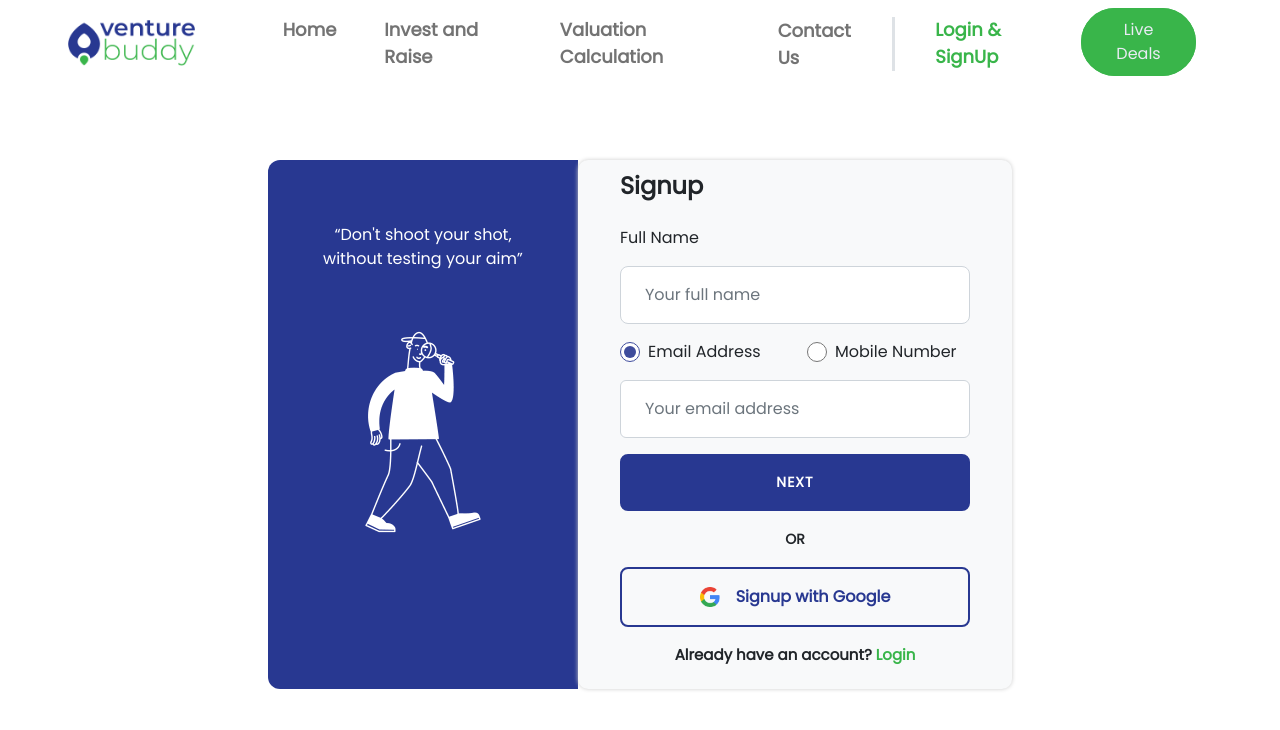
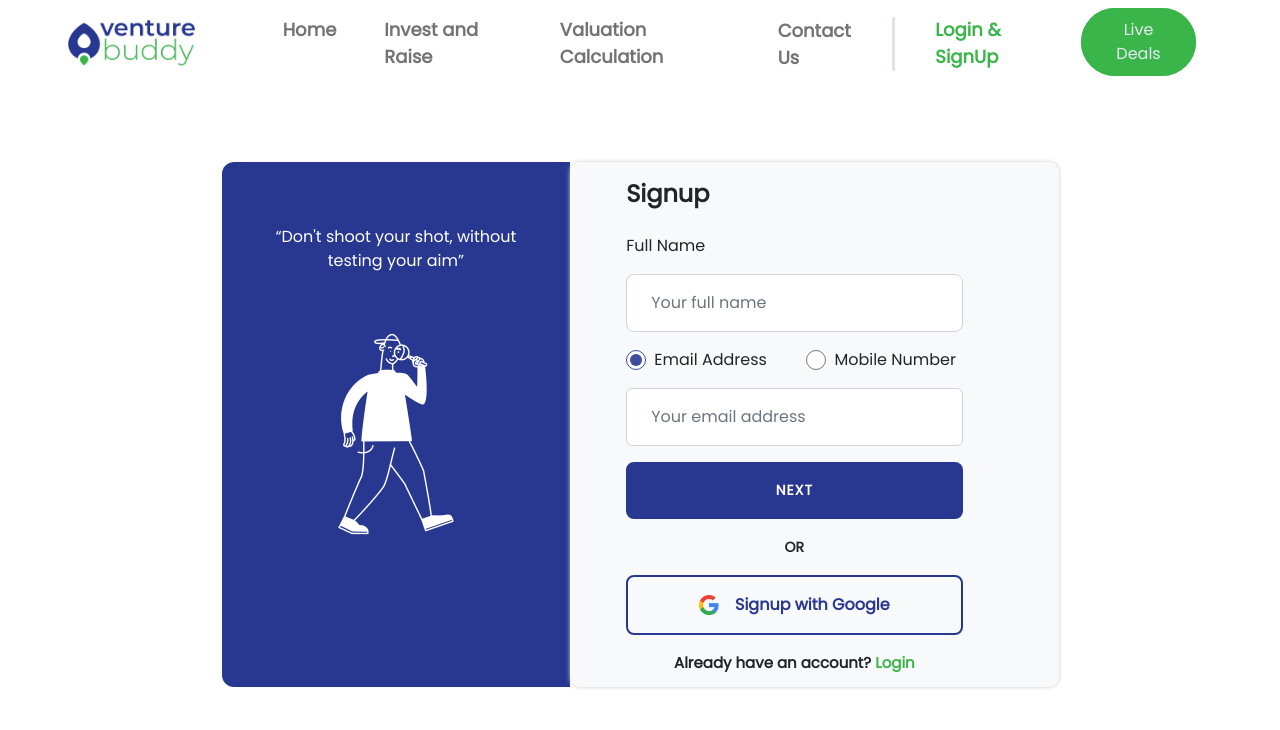
Before and after one commit to dheerajhemachandran/venturebuddy-google-auth, a React (Create React App) app: page /register in a window 1280 px wide. Shown: the top 730 px of the page. Built offline with nearby package versions, Linux system fonts and the light colour scheme.

Commit message:
terms and conditions added

```diff
--- a/src/App.css
+++ b/src/App.css
@@ -352,7 +352,15 @@ section {
 }
 
 #register-right .carousel-inner {
-  padding: 10px 42px;
+  /* padding: 16px 56px; */
+  padding-top: 16px;
+  padding-left: 56px;
+  padding-right: 96px;
+}
+
+#register-right label {
+  font-size: 16px !important;
+  font-weight: 500;
 }
 
 header h2 {
@@ -481,36 +489,6 @@ img.star {
   top: -15vh;
 }
 
-/* #dhl {
-  width: 182px;
-  height: 40px;
-}
-
-#next {
-  width: 138px;
-  height: 40px;
-}
-
-#aviva {
-  width: 110px;
-  height: 80px;
-}
-
-#santander {
-  width: 175px;
-  height: 56px;
-}
-
-#serco {
-  width: 189px;
-  height: 56px;
-}
-
-#healthShield {
-  width: 200px;
-  height: 80px;
-} */
-
 header .position-absolute {
   background-image: linear-gradient(to top, rgba(0, 0, 0, 1), rgba(0, 0, 0, 0));
 }
@@ -590,3 +568,49 @@ header .position-absolute {
   background-color: #4dbc5c;
   box-shadow: 0px 0px 16px rgba(77, 188, 92, 0.5);
 }
+
+div#terms-and-condition {
+  max-height: 351px;
+  overflow-y: scroll;
+  margin: 21px;
+}
+
+
+#terms-and-condition p {
+  font-size: 14px;
+  font-weight: 400;
+  line-height: 22px;
+}
+
+#terms-and-condition h3 {
+  font-size: 24px;
+  line-height: 32px;
+  font-weight: 700;
+}
+
+#terms-and-condition h4 {
+  font-size: 18px;
+  line-height: 26px;
+  font-weight: 500;
+}
+
+/* width */
+::-webkit-scrollbar {
+  width: 10px;
+}
+
+/* Track */
+::-webkit-scrollbar-track {
+  background: transparent;
+}
+
+/* Handle */
+::-webkit-scrollbar-thumb {
+  background: rgba(150, 149, 149, 0.743);
+  border-radius: 10px;
+}
+
+/* Handle on hover */
+::-webkit-scrollbar-thumb:hover {
+  background: #555;
+}
--- a/src/Pages/Register.js
+++ b/src/Pages/Register.js
@@ -55,7 +55,7 @@ const Register = () => {
       id="register"
       style={{ height: "100vh", display: "flex", alignItems: "center" }}
     >
-      <div className="row mt-5 mx-auto col-12 col-lg-8">
+      <div className="row mt-5 mx-auto col-12 col-lg-9">
         <div className="text-center col-5 d-none d-md-block" id="register-left">
           <p className="text-white mx-auto col-9">
             “Don't shoot your shot, without testing your aim”
--- a/src/components/RegisterEmail.js
+++ b/src/components/RegisterEmail.js
@@ -58,7 +58,7 @@ const RegisterEmail = ({ setEmailOrPhone, emailValidate, setName }) => {
               type="radio"
               onChange={() => setMethod("phone")}
             />
-            <label htmlFor="phone" className="ms-2" value="Email Address">
+            <label htmlFor="phone" className="ms-2" value="Mobile Number">
               Mobile Number
             </label>
           </div>
--- a/src/components/TermsAndCondition.js
+++ b/src/components/TermsAndCondition.js
@@ -1,7 +1,46 @@
 import React from "react";
 
 const TermsAndCondition = () => {
-  return <div>terms and condition</div>;
+  return (
+    <>
+      <div id="terms-and-condition" className="text-dark bg-white p-3">
+        <h3 className="fw-bold">Terms and Conditions</h3>
+        <p>
+          When it comes to what you should include in your terms and conditions
+          or how you should be wording them, there are what could be considered
+          standard clauses but, ultimately, you should always consider the
+          particularities of your business and avoid using legalese. This
+          template could help you get a head start, simply adapt it to your
+          business, taking into consideration the services or products that you
+          offer and the risks and liabilities that come with those.
+        </p>
+
+        <h4 className="fw-bold">Condition of use</h4>
+        <p>
+          When it comes to what you should include in your terms and conditions
+          or how you should be wording them, there are what could be considered
+          standard clauses but, ultimately, you should always consider the
+          particularities of your business and avoid using legalese. This
+          template could help you get a head start, simply adapt it to your
+          business, taking into consideration the services or products that you
+          offer and the risks and liabilities that come with those.
+        </p>
+        <h4 className="fw-bold">Privacy Policy</h4>
+        <p>
+          When it comes to what you should include in your terms and conditions
+          or how you should be wording them, there are what could be considered
+          standard clauses but, ultimately, you should always consider the
+          particularities of your business and avoid using legalese. This
+          template could help you get a head start, simply adapt it to your
+          business, taking into consideration the services or products that you
+          offer and the risks and liabilities that come with those.
+        </p>
+      </div>
+      <div className="text-center pb-3">
+        <button className="btn-blue px-4">I Accept</button>
+      </div>
+    </>
+  );
 };
 
 export default TermsAndCondition;
--- a/src/components/TypeOfDeals.js
+++ b/src/components/TypeOfDeals.js
@@ -22,7 +22,7 @@ const TypeOfDeals = () => {
         What type of deals are you looking for?
       </h6>
 
-      <div className="row row-cols-2 gap-4 justify-content-center text-blue my-5 py-5">
+      <div className="row row-cols-2 gap-4 justify-content-center text-blue py-5 m-5">
         <div
           id="retail"
           className="bg-white border-1 border border-secondary rounded-4 deal"
--- a/src/components/TypeOfStartUps.js
+++ b/src/components/TypeOfStartUps.js
@@ -21,7 +21,7 @@ const TypeOfStartUps = () => {
   };
 
   return (
-    <div className="text-dark pt-4" id="typeofstartups">
+    <div className="text-dark pt-4 ms-4" id="typeofstartups">
       <h5 className="text-center fw-bold">
         What type of startups are you looking for?
       </h5>
```
